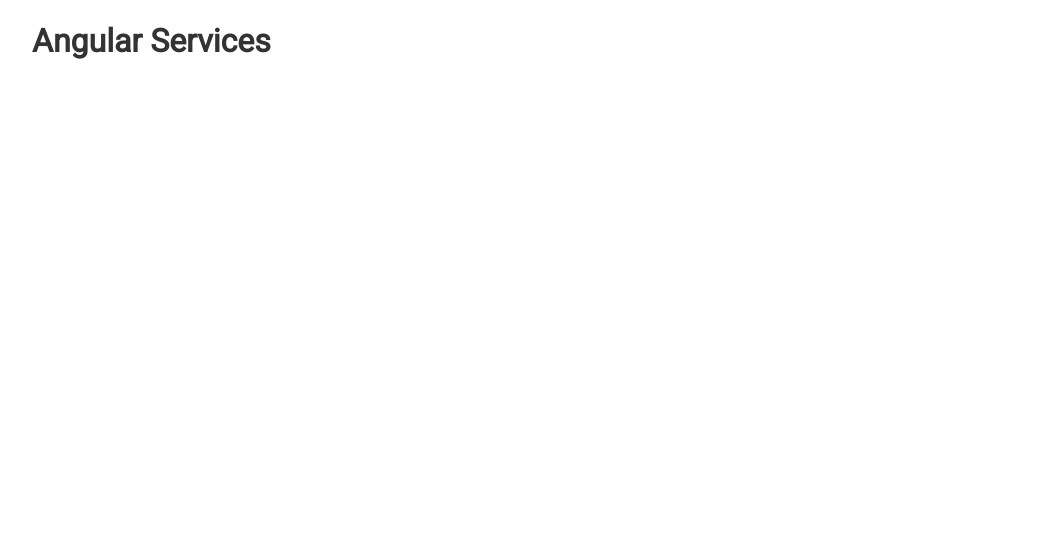
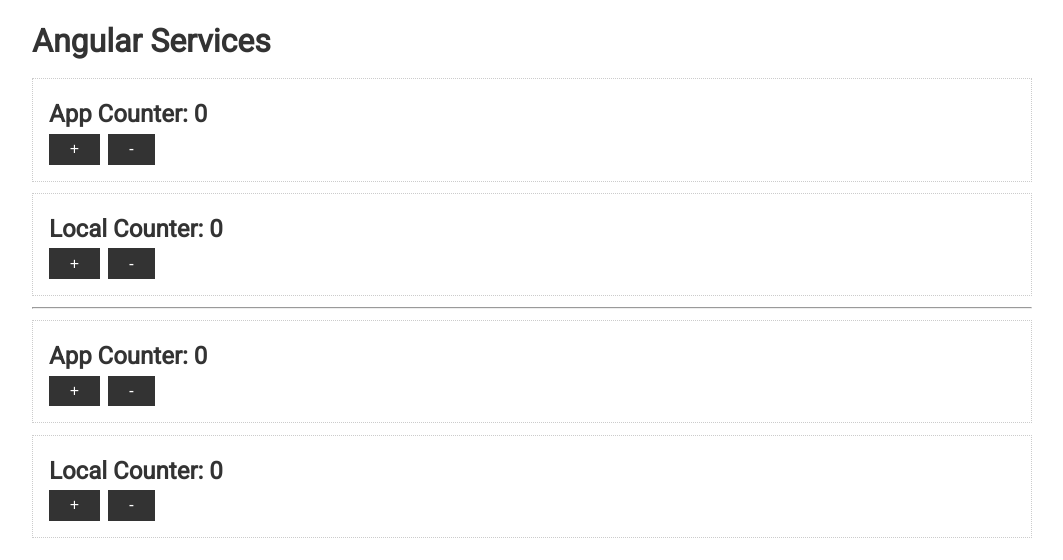
Before and after one commit to kravchyshyn/angular-basics, an Angular app: page / in a window 1280 px wide. Shown: the top 560 px of the page, without its empty margins (108-1171 px from the left). Built offline with nearby package versions, Linux system fonts and the light colour scheme.

Commit message:
[Feature] Services basics in Angular

```diff
--- a/src/app/app.component.html
+++ b/src/app/app.component.html
@@ -1,4 +1,21 @@
 <div class="container">
     <h1>Angular Services </h1>
 
+    <div class="card">
+      <h2>App Counter: {{ appCounterService.counter}}</h2>
+
+        <button class="btn" (click)="appCounterService.inrease()">+</button>
+        <button class="btn" (click)="appCounterService.decrease()"> - </button>
+    </div>
+
+    <div class="card">
+        <h2>Local Counter: {{ localCounterService.counter}}</h2>
+
+        <button class="btn" (click)="localCounterService.inrease()">+</button>
+        <button class="btn" (click)="localCounterService.decrease()"> - </button>
+    </div>
+
+    <hr>
+
+    <app-counter></app-counter>
 </div>
--- a/src/app/app.component.ts
+++ b/src/app/app.component.ts
@@ -1,16 +1,18 @@
 import {Component} from '@angular/core';
-
-export interface Post {
-    title: string
-    text: string
-}
+import {AppCounterService} from "./services/app-counter.service";
+import {LocalCounterService} from "./services/local-counter.service";
 
 @Component({
     selector: 'app-root',
     templateUrl: './app.component.html',
-    styleUrls: ['./app.component.scss']
+    styleUrls: ['./app.component.scss'],
+    providers: [LocalCounterService]
 })
 
 export class AppComponent{
 
+        constructor(
+            private appCounterService: AppCounterService,
+            private localCounterService: LocalCounterService
+        ) {}
 }
--- /dev/null
+++ b/src/app/components/counter/counter.component.html
@@ -0,0 +1,13 @@
+<div class="card">
+    <h2>App Counter: {{ appCounterService.counter}}</h2>
+
+    <button class="btn" (click)="appCounterService.inrease()">+</button>
+    <button class="btn" (click)="appCounterService.decrease()"> - </button>
+</div>
+
+<div class="card">
+    <h2>Local Counter: {{ localCounterService.counter}}</h2>
+
+    <button class="btn" (click)="localCounterService.inrease()">+</button>
+    <button class="btn" (click)="localCounterService.decrease()"> - </button>
+</div>
--- /dev/null
+++ b/src/app/components/counter/counter.component.ts
@@ -0,0 +1,19 @@
+import { Component, OnInit } from '@angular/core';
+import {AppCounterService} from "../../services/app-counter.service";
+import {LocalCounterService} from "../../services/local-counter.service";
+
+@Component({
+  selector: 'app-counter',
+  templateUrl: './counter.component.html',
+  styleUrls: ['./counter.component.scss'],
+  providers: [LocalCounterService]
+})
+export class CounterComponent{
+
+  constructor(
+      private appCounterService: AppCounterService,
+      private localCounterService: LocalCounterService
+  )
+  { }
+
+}
--- /dev/null
+++ b/src/app/services/app-counter.service.ts
@@ -0,0 +1,16 @@
+import {Injectable} from "@angular/core";
+
+@Injectable({
+    providedIn: "root"
+})
+export class AppCounterService {
+    counter = 0
+
+    inrease() {
+        this.counter++
+    }
+
+    decrease() {
+        this.counter--
+    }
+}
--- /dev/null
+++ b/src/app/services/local-counter.service.ts
@@ -0,0 +1,22 @@
+import { Injectable } from '@angular/core';
+import {LogService} from "./log.service";
+
+@Injectable()
+export class LocalCounterService {
+
+  constructor(private logService: LogService){
+
+  }
+
+  counter = 0
+
+  inrease() {
+    this.logService.log('Counter inreased...')
+    this.counter++
+  }
+
+  decrease() {
+    this.logService.log('Counter inreased...')
+    this.counter--
+  }
+}
--- /dev/null
+++ b/src/app/services/log.service.ts
@@ -0,0 +1,12 @@
+import { Injectable } from '@angular/core';
+
+@Injectable({
+  providedIn: 'root'
+})
+export class LogService {
+
+  log(text: string)
+  {
+    console.log(`Log: ${text}!`)
+  }
+}
```
Also changed, not shown: src/app/app.module.ts (+6 -1 lines), src/app/components/counter/counter.component.scss (added).
